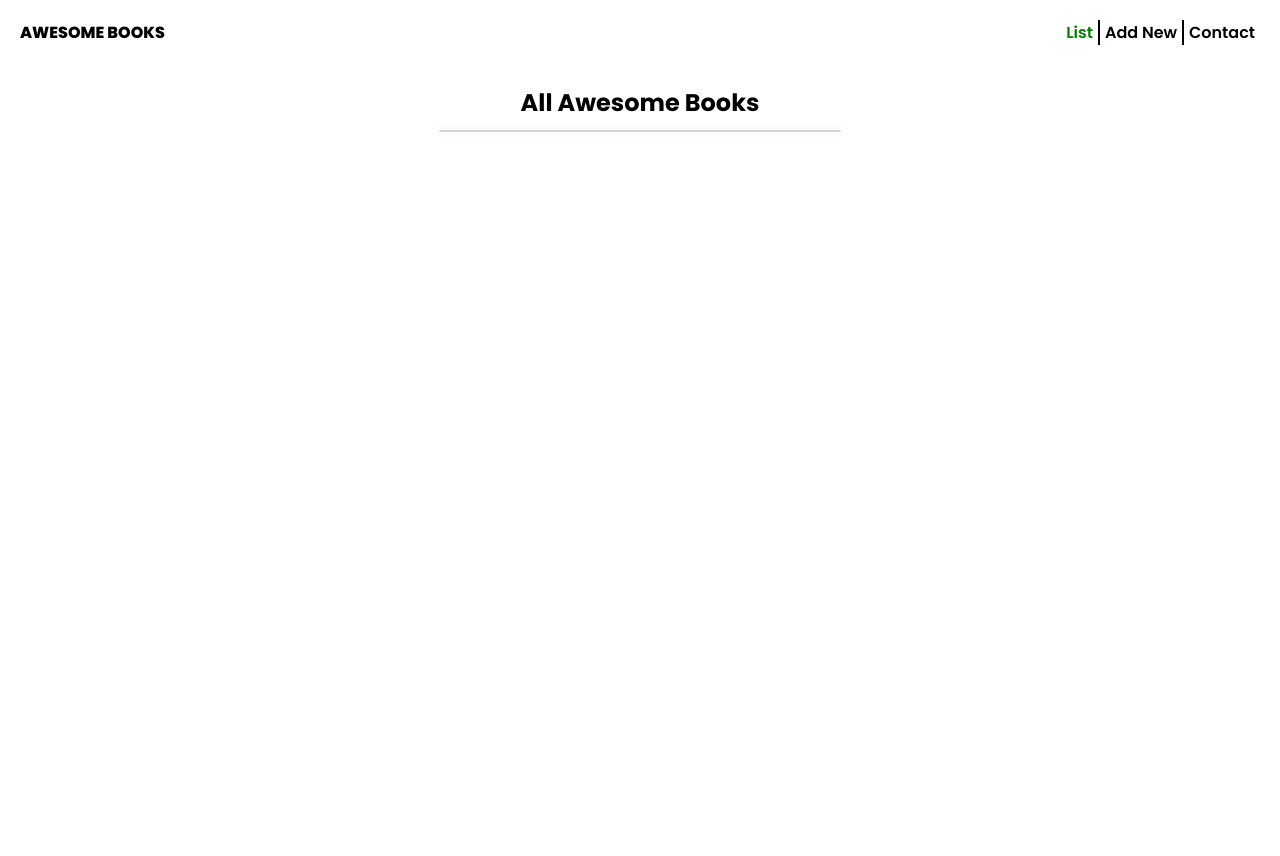
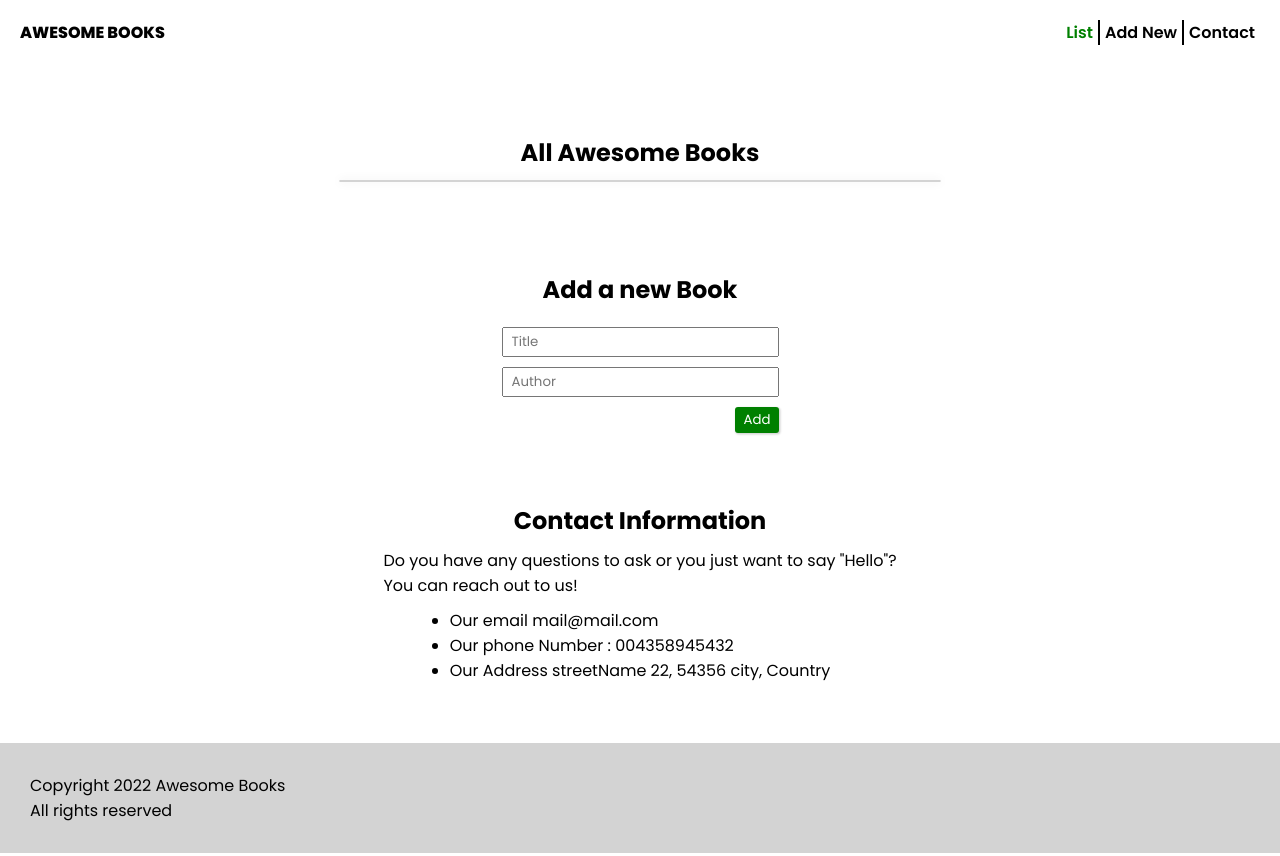
Before and after one commit to okoyecharles/Awesome-Books, a website: page index.html in a window 1280 px wide. Shown: the top 856 px of the page. Drawn offline with Linux system fonts and the light colour scheme; a web font is replaced by a local one.

Commit message:
Re-style sections

```diff
--- a/css/style.css
+++ b/css/style.css
@@ -47,9 +47,8 @@ section {
   display: flex;
   flex-direction: column;
   align-items: center;
-  margin: auto;
-  max-width: 400px;
-  height: 95vh;
+  margin: 50px auto;
+  max-width: 600px;
   padding: 10px;
   gap: 10px;
 }
```
